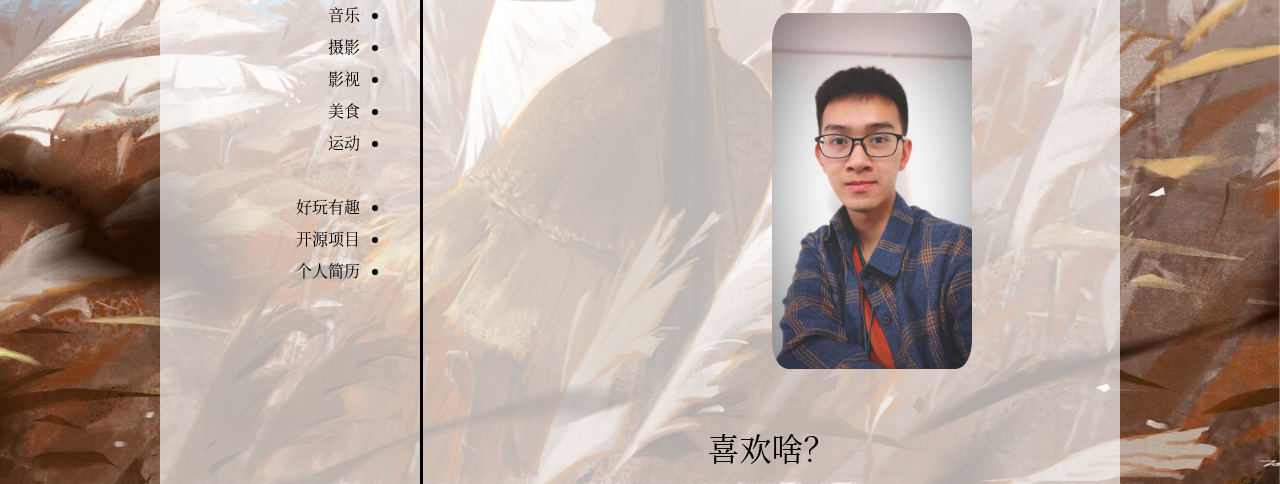
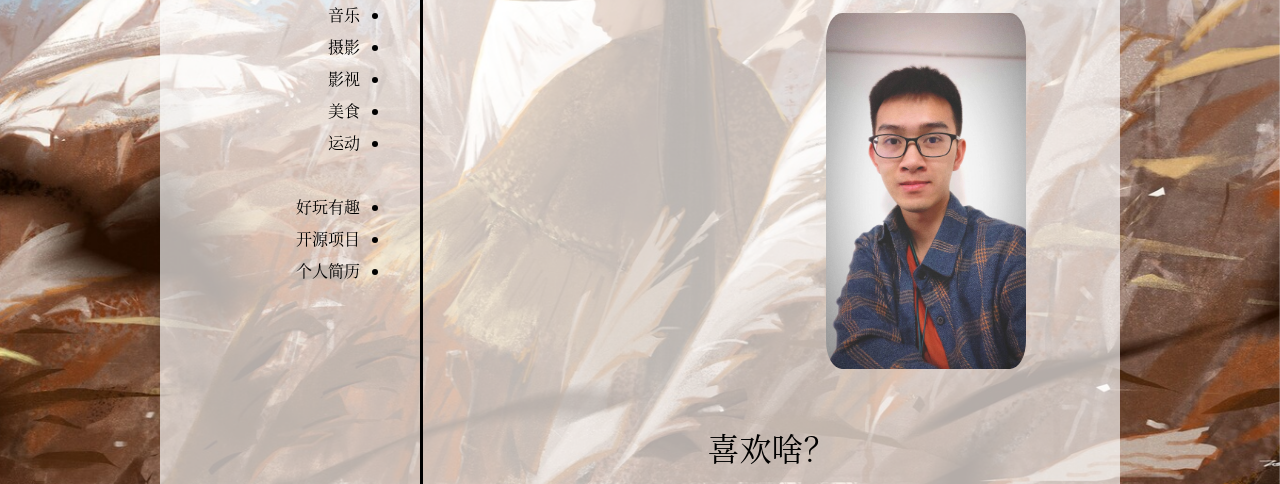
Before and after one commit to Windxy/windxy.github.io, a plain HTML site: page cn/about/index.html in a window 1280 px wide. Shown: the part 316-800 px from the top of the page. Drawn offline with nearby package versions, Linux system fonts and the light colour scheme; some packages are replaced by stand-ins of ours; a script that the page names is missing.

Commit message:
Update index.html

```diff
--- a/cn/about/index.html
+++ b/cn/about/index.html
@@ -68,7 +68,7 @@ if (window.location.hostname != "127.0.0.1" && window.location.hostname != "loca
   </header>
   <h1 id="我是谁">我是谁？</h1>
   <p>我是 <strong>徐源</strong>，你也可以叫我<strong>小风&nbsp;</strong>。如果想更多的了解我的工作研究，请参见我的 <a href="../resume/index.html">简历</a> 页面，当前页面可以让你了解生活中的我。</p>
-  <div style="width:100%;display:flex;justyfi-content:center">
+  <div style="width:100%;display:flex;justify-content:center">
     <img src="../../images/me/me.jpg" class="img_me">
   </div>
   <h1 id="喜欢啥">喜欢啥？</h1>
```
